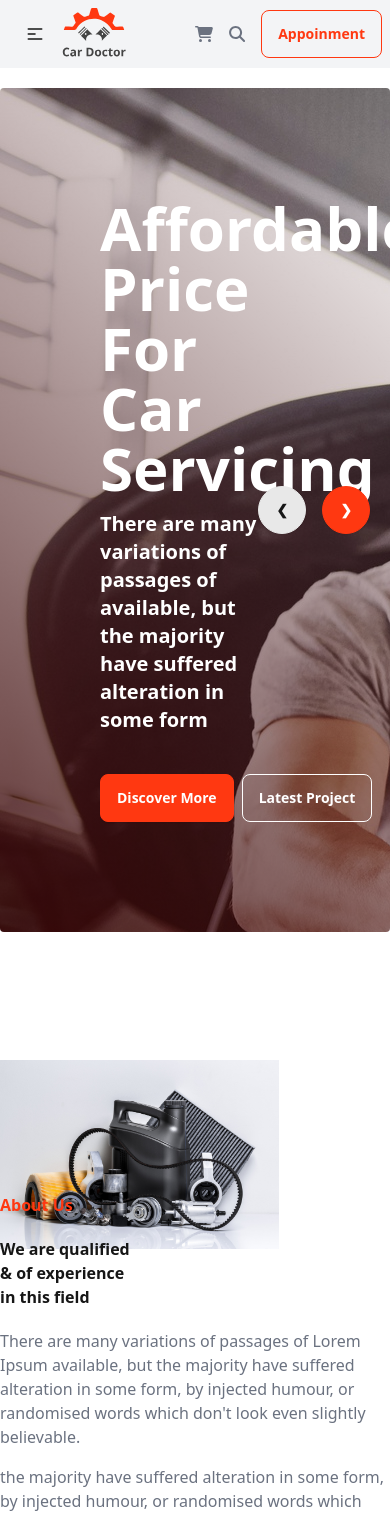
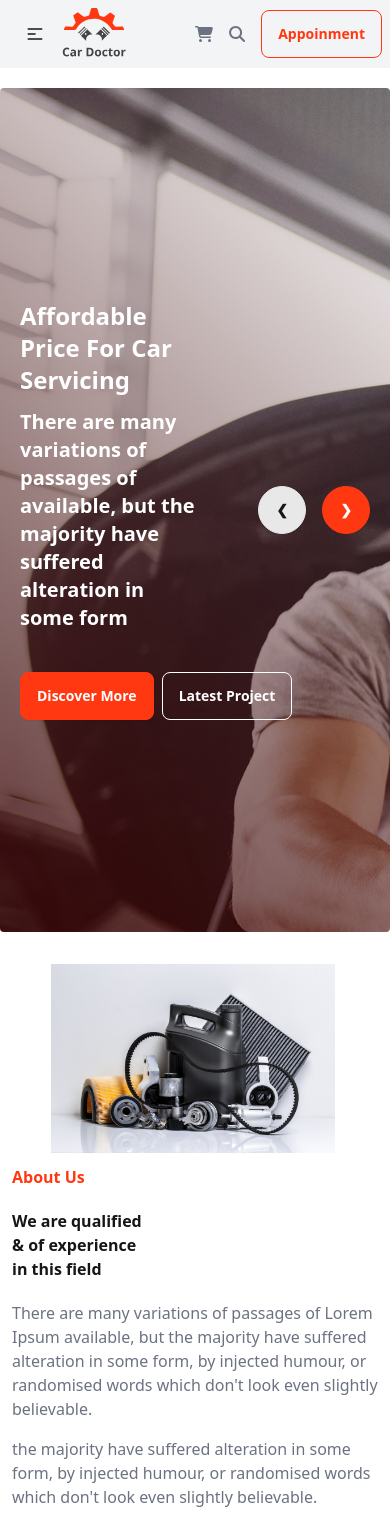
Before and after one commit to rashelmahomud/car-doctor, a Next.js app: page / in a window 390 px wide. Shown: the top 1517 px of the page. Built offline with nearby package versions, Linux system fonts and the light colour scheme.

Commit message:
some editing this project

```diff
--- a/src/components/home/About.jsx
+++ b/src/components/home/About.jsx
@@ -3,8 +3,8 @@ import Image from "next/image";
 export default function () {
   return (
     <div className="container mx-auto">
-      <div className="grid lg:grid-cols-2 py-20 my-10">
-        <div className="flex">
+      <div className="grid grid-cols-1 lg:grid-cols-2 gap-14 lg:py-20 py-3 lg:my-10 my-3">
+        <div className="flex gap-2 lg:gap-6 place-content-center">
           <Image
             className="w-1/2 h-full rounded "
             width={500}
@@ -21,7 +21,7 @@ export default function () {
             alt="about section pic"
           />
         </div>
-        <div className="lg:pr-44">
+        <div className="lg:pr-44 p-3">
           <span className="font-semibold text-primary">About Us</span>
           <h1 className="lg:text-5xl font-bold my-5 ">
             We are qualified <br /> & of experience <br /> in this field
@@ -31,12 +31,12 @@ export default function () {
             There are many variations of passages of Lorem Ipsum available, but
             the majority have suffered alteration in some form, by injected
             humour, or randomised words which don't look even slightly
-            believable.{" "}
+            believable.
           </p>
           <p className="my-4 text-gray-500">
             the majority have suffered alteration in some form, by injected
             humour, or randomised words which don't look even slightly
-            believable.{" "}
+            believable.
           </p>
           <button className="btn btn-primary text-white">Get More Info</button>
         </div>
--- a/src/components/home/Banner.jsx
+++ b/src/components/home/Banner.jsx
@@ -51,8 +51,8 @@ export default function Banner() {
               }.jpg)`,
             }}
           >
-            <div className="place-content-center mx-auto ml-20 px-5">
-              <h1 className="text-6xl font-bold text-white w-1/2">
+            <div className="place-content-center mx-auto lg:ml-20 ml-3 lg:px-5 px-2">
+              <h1 className="lg:text-6xl text-2xl font-bold text-white w-1/2">
                 {banner.title}
               </h1>
               <p className="text-xl font-semibold text-white mt-3 w-1/2">
--- a/src/components/home/OpenTime.jsx
+++ b/src/components/home/OpenTime.jsx
@@ -7,7 +7,7 @@ import { FontAwesomeIcon } from "@fortawesome/react-fontawesome";
 
 export default function OpenTime() {
   return (
-    <div className="container mx-auto grid grid-cols-1 lg:grid-cols-3 gap-5 bg-black text-white lg:p-10 lg:my-10 rounded justify-items-center ">
+    <div className="container mx-auto grid grid-cols-1 lg:grid-cols-3 gap-5 bg-black text-white lg:p-10 p-5 lg:my-10 my-3 rounded justify-items-center ">
       <div className="flex items-center gap-2">
         <FontAwesomeIcon className="w-8 text-primary" icon={faCalendarDays} />
         <div>
```
